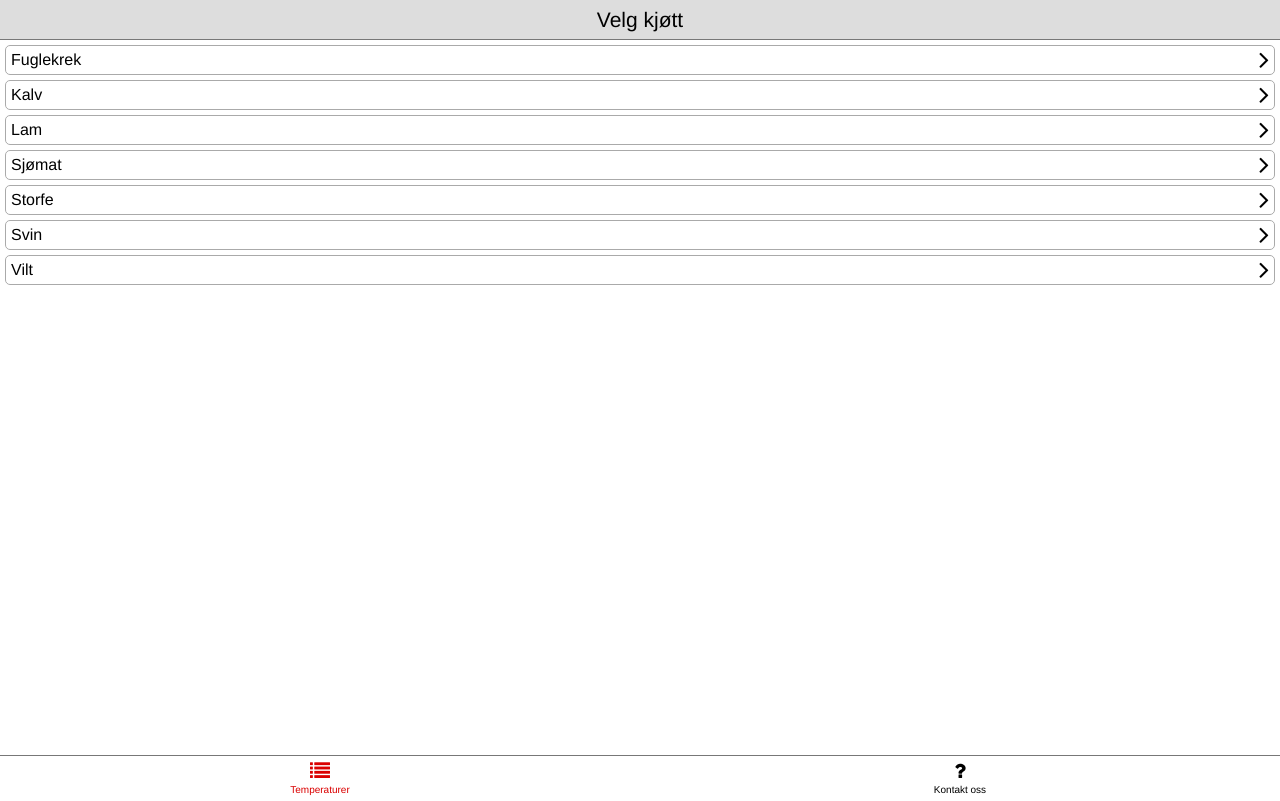
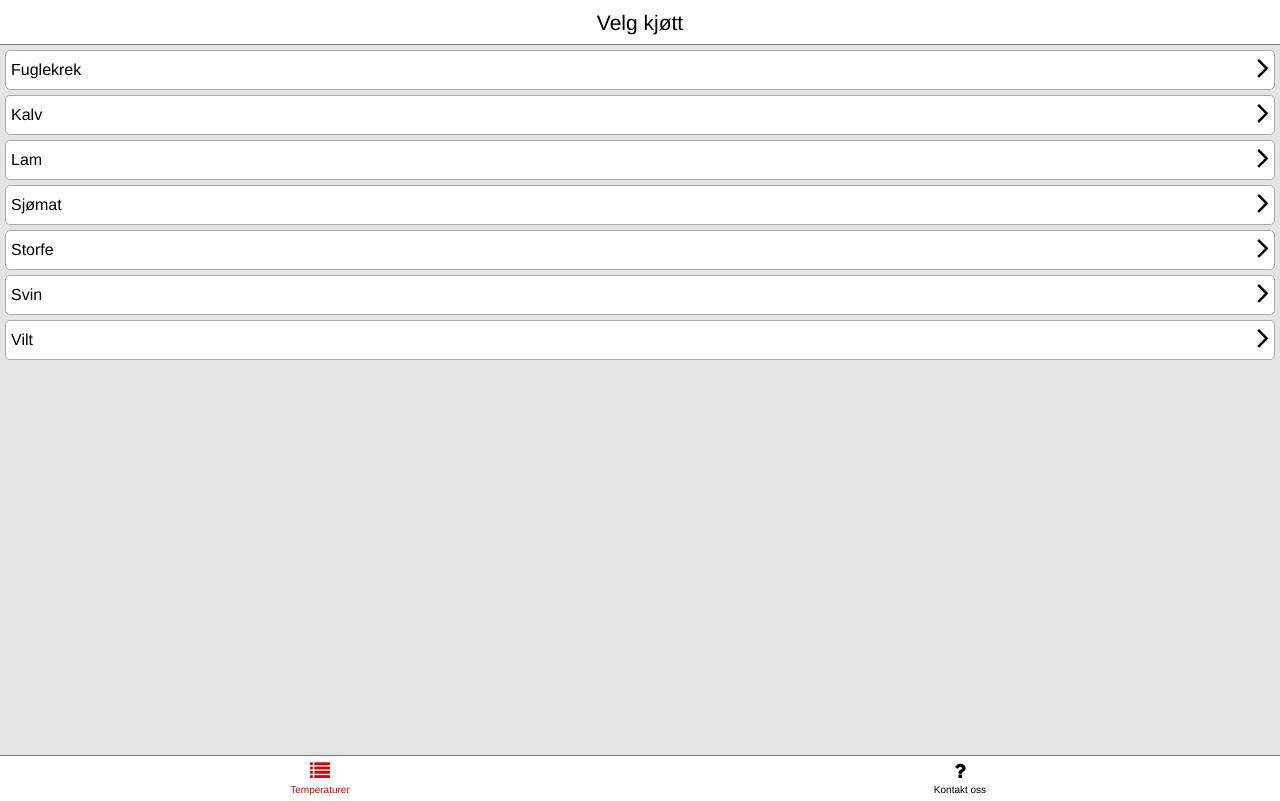
Before and after one commit to mgunnerud/kjernetemp_cordova, a plain HTML site: page www/index.html in a window 1280 px wide. Drawn offline with Linux system fonts and the light colour scheme; some packages are replaced by stand-ins of ours; a script that the page names is missing.

Commit message:
styling changes

```diff
--- a/www/css/kjernetemp.css
+++ b/www/css/kjernetemp.css
@@ -29,9 +29,8 @@ body
 #header
 {
     position: relative;
-	height: 40px;
-    line-height: 40px;
-	background-color: #DDD;
+	height: 45px;
+    line-height: 45px;
     border-bottom: 1px solid #777;
 }
 
@@ -48,10 +47,11 @@ body
 #scrollwrapper
 {
 	position: absolute;
-	top: 40px;
+	top: 45px;
 	bottom: 0;
 	left: 0;
 	right: 0;
+    background-color: #E4E4E4;
 }
 
 .tabbutton
@@ -98,17 +98,15 @@ body
     border-radius: 3px;
     position: absolute;
     top: 0px;
-    width: 30px;
+    width: 40px;
     text-align: center;
     font-size: 34px;
     height: 100%;
+    color: #DA0000;
 }
 
+.tabbutton:not(.activeTabButton):active,
 #backButton:active i
-{
-    color: #777;
-}
-.tabbutton:not(.activeTabButton):active
 {
 	color: #AD0000;
 }
@@ -128,11 +126,12 @@ body
 	cursor: pointer;
 	position: relative;
     border-radius: 5px;
+    background-color: #FFF;
 }
 
 .listObjectName
 {
-    padding: 5px;
+    padding: 10px 5px;
     white-space: normal;
 }
 
@@ -146,14 +145,13 @@ body
 	position: absolute;
 	right: 5px;
 	top: 0px;
-    font-size: 27px !important;
+    font-size: 33px !important;
 }
 
 .infoNode
 {
-    background-color: #DDD;
+    margin: 25px 0 0 0;
     border-radius: 0px;
-    margin: 0px;
     white-space: nowrap;
 }
 
```
